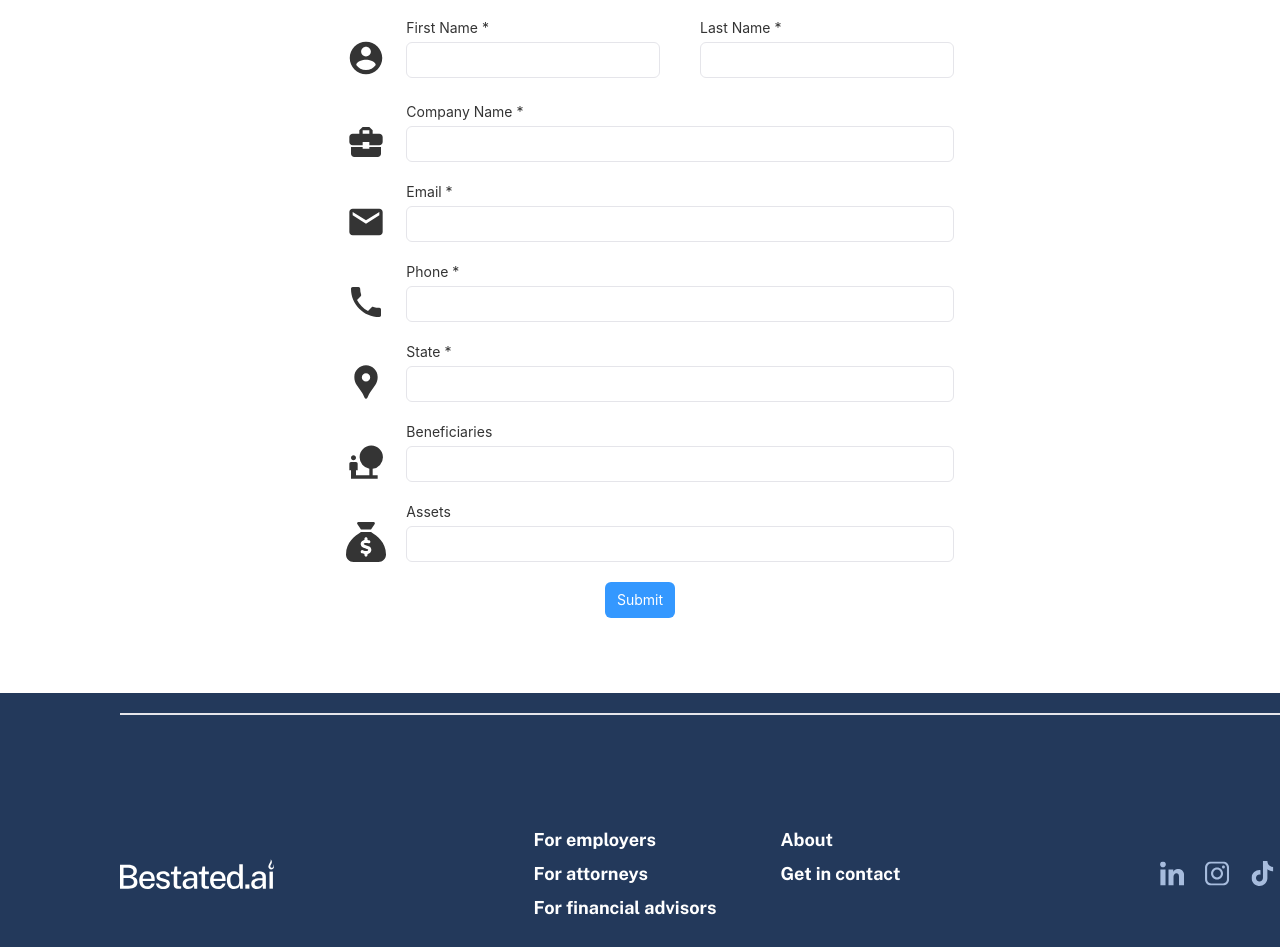
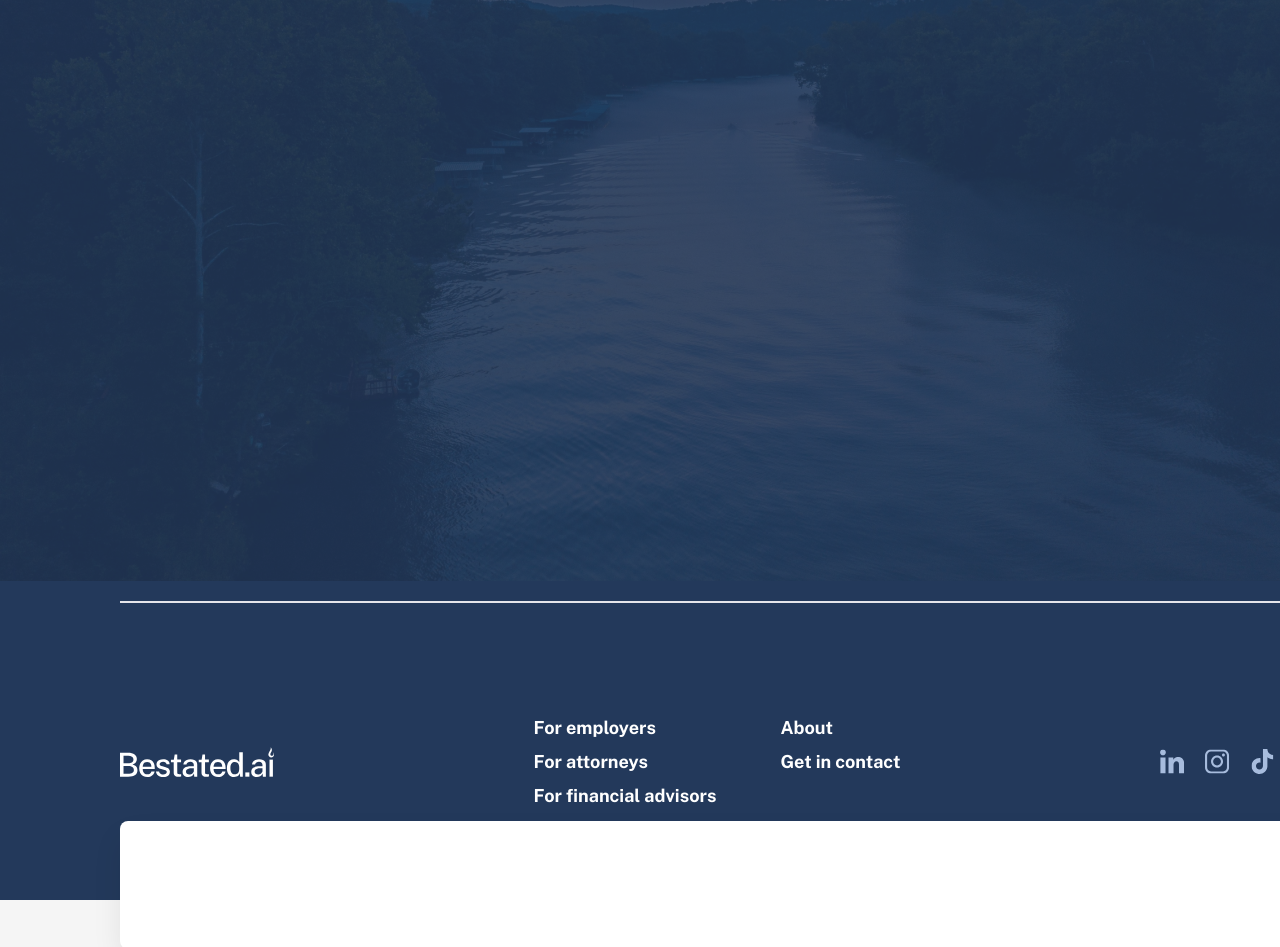
Before and after one commit to chenathy/besated-org, a React app: page /about in a window 1280 px wide. Shown: the part 284-1231 px from the top of the page. Built offline with nearby package versions, Linux system fonts and the light colour scheme.

Commit message:
text botton TODO

```diff
--- /dev/null
+++ b/src/About/About.css
@@ -0,0 +1,32 @@
+.About {
+    width: 1440px;
+}
+
+.About .Story {
+    width: 1440px;
+    height: 765px;
+
+    display: grid;
+    justify-content: center;
+}
+
+.Story img {
+    width: auto;
+    height: 100%;
+}
+
+
+.Story .text-btn {
+    max-width: 1128px;
+    max-height: 705px;
+    position: relative;
+    top: 120px;
+    border-radius: 8px;
+    padding: 64px;
+    gap: 32px;
+    background-color: #FFFFFF;
+    box-shadow: 0px 4px 4px -4px #0C0C0D0D;
+    box-shadow: 0px 16px 32px -4px #0C0C0D1A;
+
+    margin: 120px;
+}
--- /dev/null
+++ b/src/About/index.js
@@ -0,0 +1,25 @@
+import React from 'react';
+import './About.css';
+import StoryIcon from './Story.png';
+
+
+const About = () => {
+    return (
+        <div className='About'>
+
+            <div className='Story'>
+                <img
+                    src={StoryIcon}
+                    alt='About'
+                />
+
+                <div className='text-btn'>
+
+
+                </div>
+            </div>
+        </div>
+    )
+};
+
+export default About;
--- a/src/App.js
+++ b/src/App.js
@@ -6,6 +6,7 @@ import ForEmployers from './Employers';
 import ForAttorneys from './Attorneys';
 import ForFinancialAdvisors from './FinancialAdvisor';
 import ContactPage from './Contact';
+import About from './About';
 import Footer from './Footer';
 import './App.css';
 
@@ -19,7 +20,7 @@ const App = () => {
                     <Route path='/employers' element={<ForEmployers/>} />
                     {/* <Route path='/professional' element={<ForAttorneys/>} /> */}
                     <Route path='/professional' element={<ForFinancialAdvisors/>} />
-                    <Route path='/about' element={<ContactPage />} />
+                    <Route path='/about' element={<About />} />
                     {/* <Route path="/contact" element={<Contact />} /> */}
                 </Routes>
             </Router>
```
Also changed, not shown: src/About/Story.png (added), 1 other file (tests, documents, lock files or other folders).
